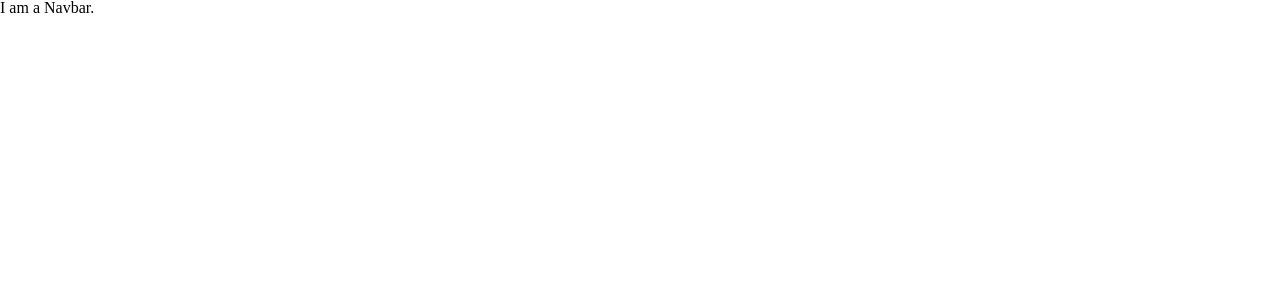
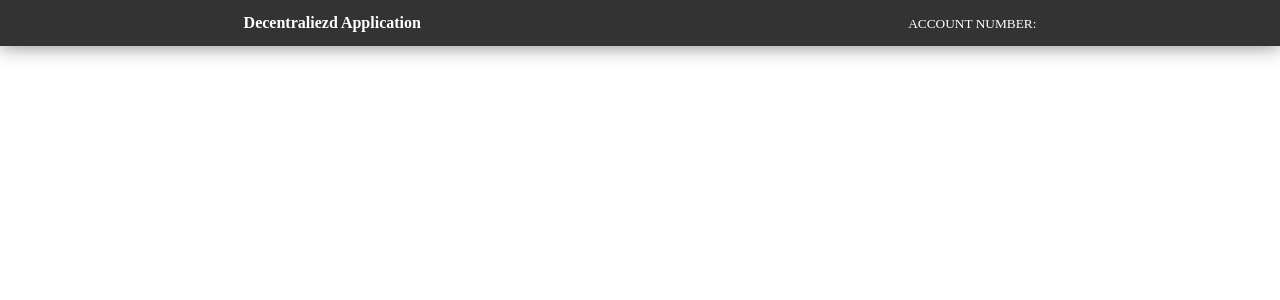
Before and after one commit to arianXdev/Test-Truffle-Project, a React (Create React App) app: page / in a window 1280 px wide. Shown: the top 300 px of the page. Built offline with nearby package versions, Linux system fonts and the light colour scheme.

Commit message:
feat: created Navbar Component

```diff
--- a/src/components/Navbar/Navbar.css
+++ b/src/components/Navbar/Navbar.css
@@ -0,0 +1,19 @@
+.navbar {
+	width: 100%;
+	padding: 15px 0;
+	color: #fff;
+	font-size: 16px;
+	background-color: #333;
+	box-shadow: 0 0 20px rgba(34, 34, 34, 0.568);
+}
+
+.navbar__content {
+	display: flex;
+	justify-content: space-around;
+	align-items: center;
+}
+
+.title {
+	font-size: 1em;
+	display: block;
+}
--- a/src/components/Navbar/Navbar.jsx
+++ b/src/components/Navbar/Navbar.jsx
@@ -1,7 +1,21 @@
 import "./Navbar.css";
 
 const Navbar = () => {
-	return <div>I am a Navbar.</div>;
+	return (
+		<nav className="navbar">
+			<div className="container">
+				<div className="navbar__content">
+					<h1 className="title">Decentraliezd Application</h1>
+
+					<ul>
+						<li>
+							<small>ACCOUNT NUMBER: </small>
+						</li>
+					</ul>
+				</div>
+			</div>
+		</nav>
+	);
 };
 
 export default Navbar;
```
